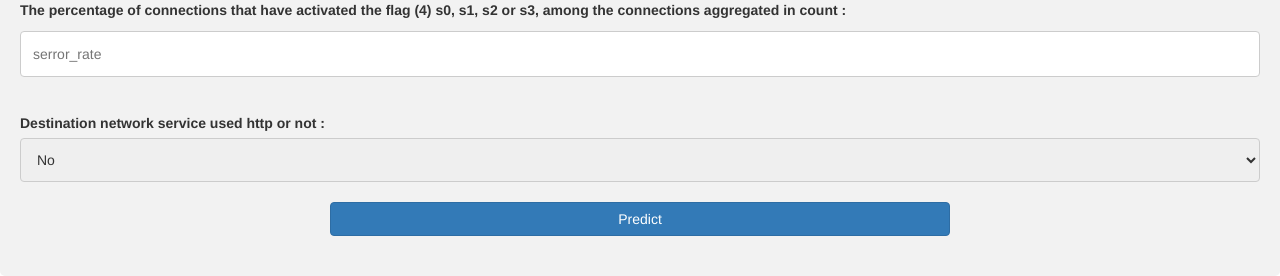
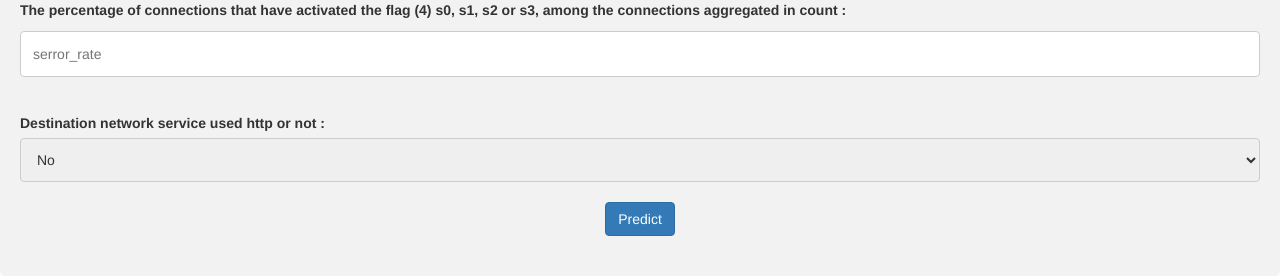
Before and after one commit to DhruvBhirud/BE_Project_NIDS, a Flask app: page / in a window 1280 px wide. Shown: the part 1172-1448 px from the top of the page. Run offline with Flask 2, Linux system fonts and the light colour scheme; parts of the project's set-up code (start-up, migrations or seed data) failed here and were passed over; some libraries are stand-ins or nearby versions.

Commit message:
update style

```diff
--- a/static/style.css
+++ b/static/style.css
@@ -35,9 +35,3 @@ input[type=submit]:hover {
 .centertext {
   text-align: center;
 }
-
-.centerbutton {
-  margin-left: auto;
-  margin-right: auto;
-  width: 50%;
-}
--- a/templates/index.html
+++ b/templates/index.html
@@ -61,7 +61,7 @@
           <option value="1">Yes</option>
         </select><br><br>
         <div class="centertext">
-        <button type="submit" class="btn  btn-primary  centerbutton">Predict</button>
+        <button type="submit" class="btn  btn-primary">Predict</button>
         </div>
     </form>
    <br>
```
